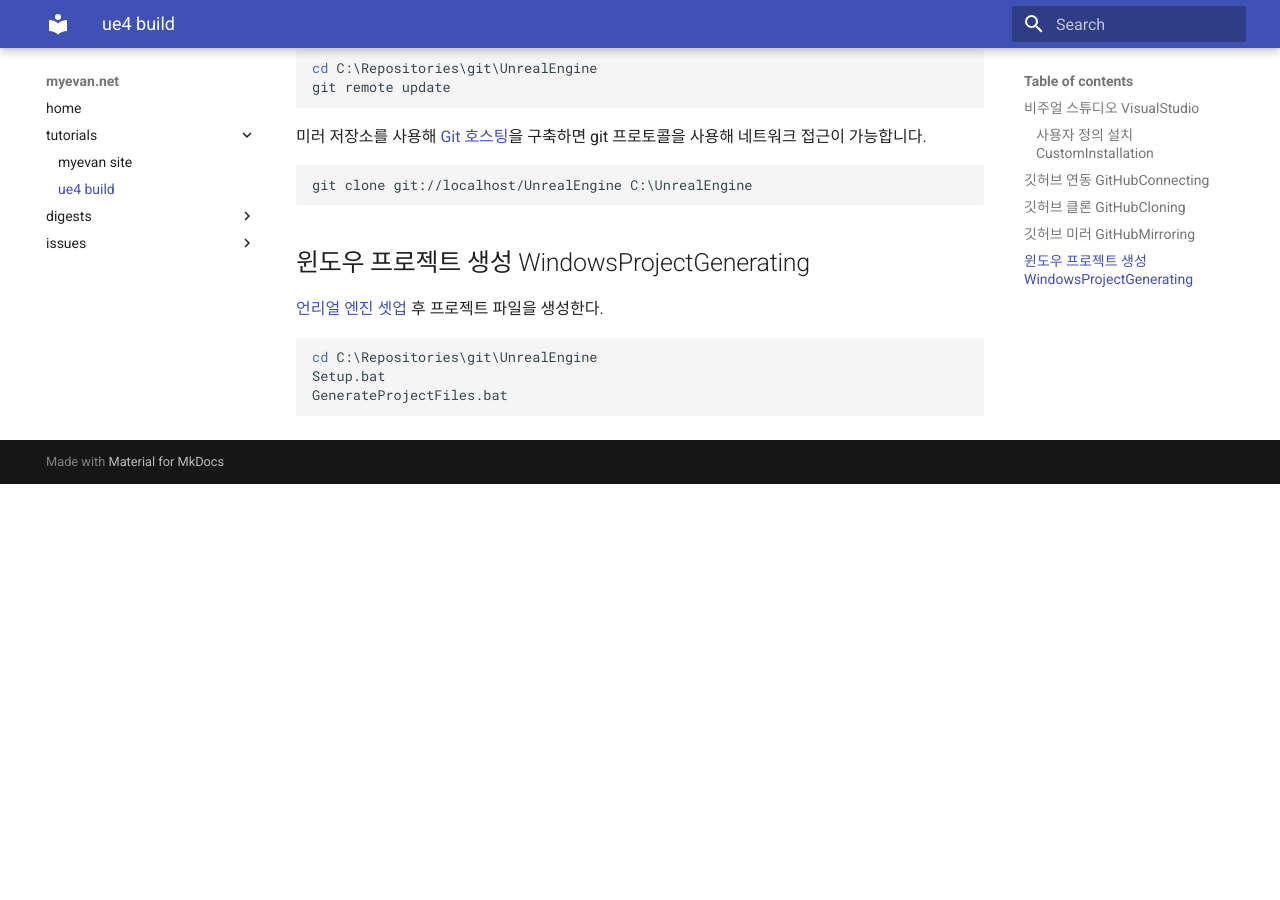
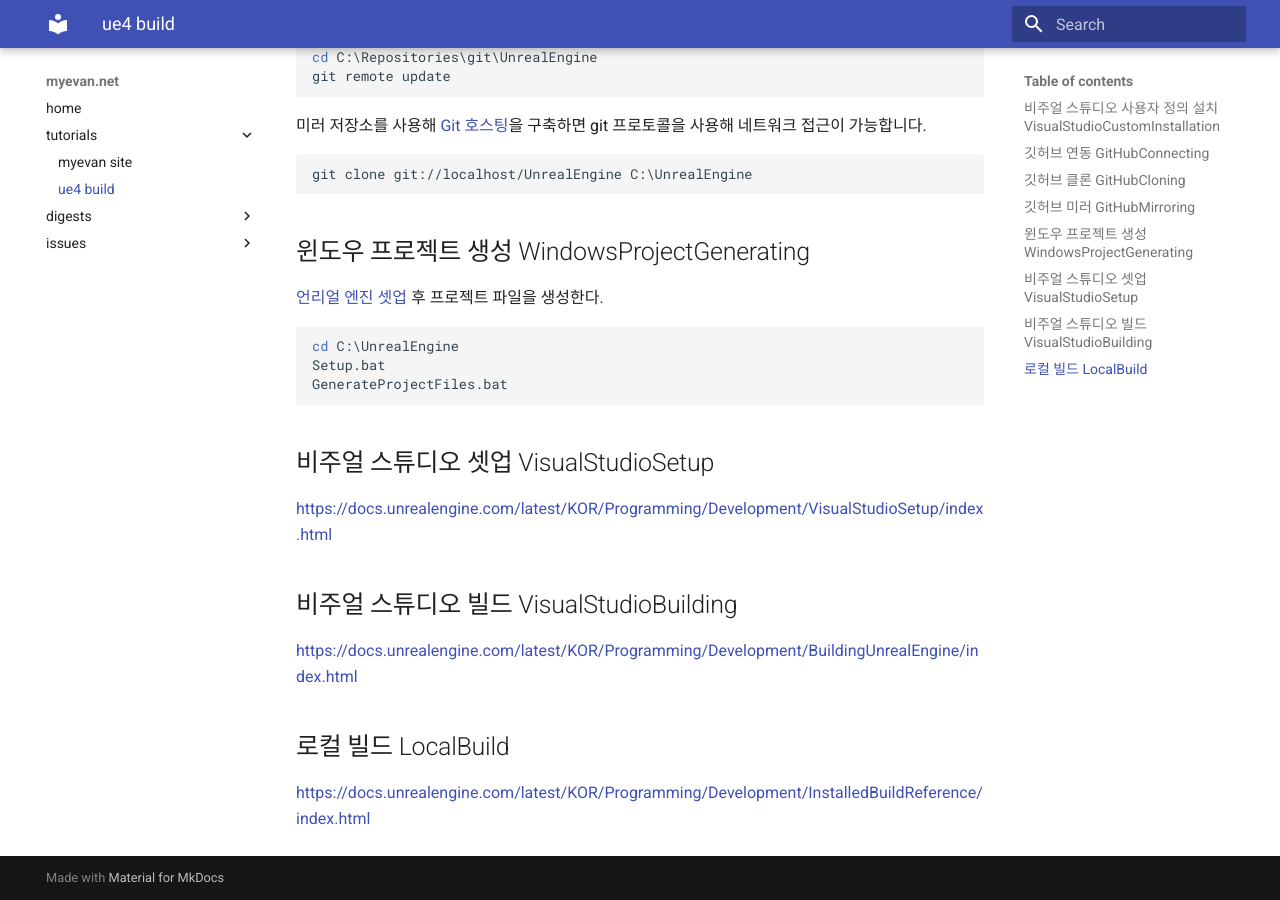
Before and after one commit to myevan/myevan-home, an MkDocs documentation site: the page built from docs/ue4_build_tutorial.md, in a window 1280 px wide and 900 px high, scrolled down 1284 px. Built offline with MkDocs 1.6.1 and Material for MkDocs 9.7.7, drawn with Linux system fonts in a browser that asks for light colours; old or Windows-style settings are respelled for this version of MkDocs; before the commit the page ends 1768 px from its top, so only the background shows below that; some of the changed text lies outside the part shown.

Commit message:
언리얼 엔진 빌드 관련 링크 보강 및 내용 정리

```diff
--- a/docs/ue4_build_tutorial.md
+++ b/docs/ue4_build_tutorial.md
@@ -1,8 +1,6 @@
 # 언리얼 엔진 빌드 따라하기
 
-## 비주얼 스튜디오 VisualStudio
-
-### 사용자 정의 설치 CustomInstallation
+## 비주얼 스튜디오 사용자 정의 설치 VisualStudioCustomInstallation
 
 * Visual C++
 * Visual C#
@@ -62,6 +60,20 @@ C:\Repositories\git\UnrealEngine\config
 [언리얼 엔진 셋업](ue4_setup_digest.md) 후 프로젝트 파일을 생성한다.
 
     :::bat
-    cd C:\Repositories\git\UnrealEngine
+    cd C:\UnrealEngine
     Setup.bat
     GenerateProjectFiles.bat
+
+## 비주얼 스튜디오 셋업 VisualStudioSetup
+
+<https://docs.unrealengine.com/latest/KOR/Programming/Development/VisualStudioSetup/index.html>
+
+
+## 비주얼 스튜디오 빌드 VisualStudioBuilding
+
+<https://docs.unrealengine.com/latest/KOR/Programming/Development/BuildingUnrealEngine/index.html>
+
+
+## 로컬 빌드 LocalBuild
+
+<https://docs.unrealengine.com/latest/KOR/Programming/Development/InstalledBuildReference/index.html>
```
